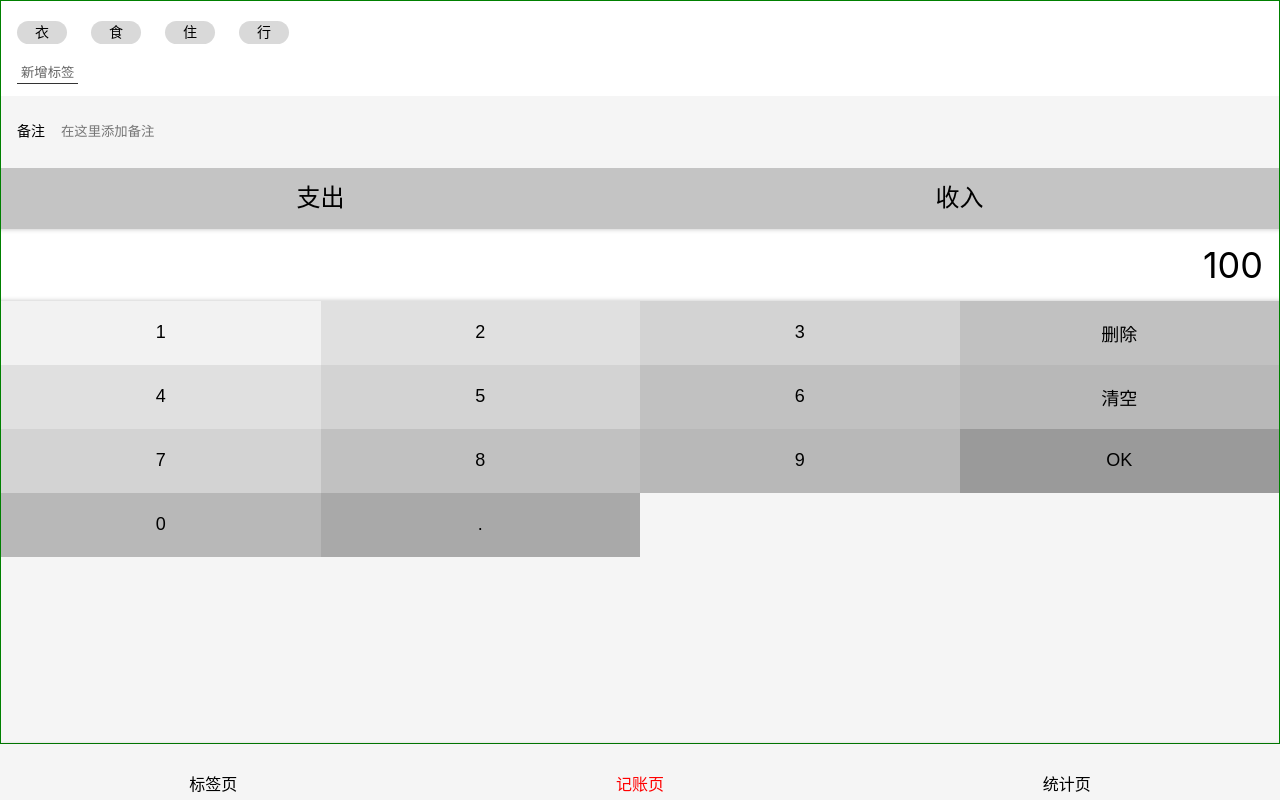
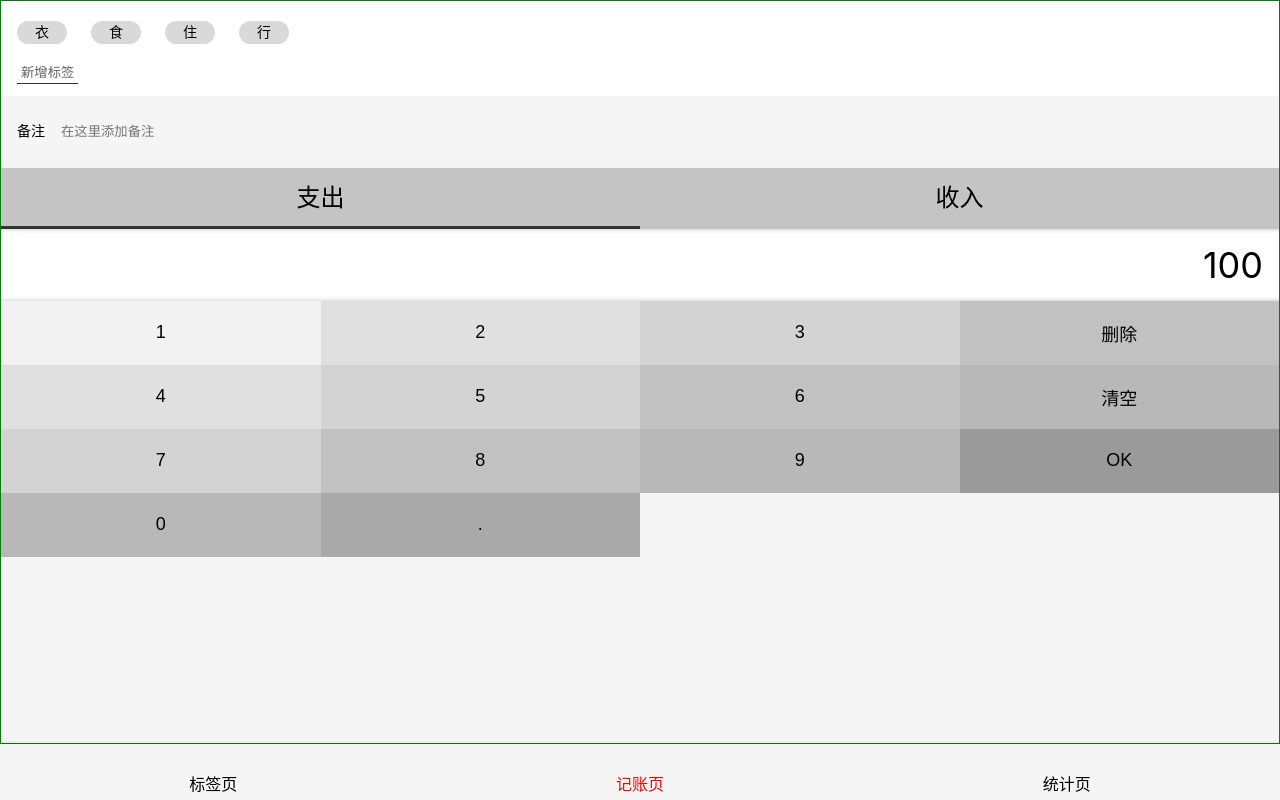
Before and after one commit to Ivyzhaoqianqian/wangcai-react-1, a React app in the folder morney/: page /#/money in a window 1280 px wide. Built offline with nearby package versions, Linux system fonts and the light colour scheme.

Commit message:
category切换功能完成

```diff
--- a/morney/src/views/Money.tsx
+++ b/morney/src/views/Money.tsx
@@ -17,12 +17,7 @@ function Money() {
         <MyLayout>
             <TagsSection />
             <NoteSection />
-            <CategorySection>
-                <ul>
-                    <li>支出</li>
-                    <li>收入</li>
-                </ul>
-            </CategorySection>
+            <CategorySection />
             <NumberPadSection>
                 <div className="output">
                     100
--- a/morney/src/views/Money/CategorySection.tsx
+++ b/morney/src/views/Money/CategorySection.tsx
@@ -1,6 +1,8 @@
+import { type } from "os";
+import { useState } from "react";
 import styled from "styled-components";
 
-const CategorySection = styled.section`
+const Wrapper = styled.section`
     font-size: 24px;
   > ul{
     display:flex;
@@ -24,4 +26,24 @@ const CategorySection = styled.section`
   }
 `;
 
+const CategorySection: React.FC = () => {
+  const categoryMap = { '-': '支出', '+': '收入' }
+  type Keys = keyof typeof categoryMap
+  const [categoryList] = useState<Keys[]>(['-', '+'])
+  const [category, setCategory] = useState('-') //+表示收入 -表示支出
+
+  return (
+    <Wrapper>
+      <ul>
+        {categoryList.map(c =>
+          <li className={category === c ? 'selected' : ''}
+            onClick={() => { setCategory(c) }}
+          >{categoryMap[c]}
+          </li>
+        )}
+      </ul>
+    </Wrapper >
+  );
+};
+
 export { CategorySection };
```
